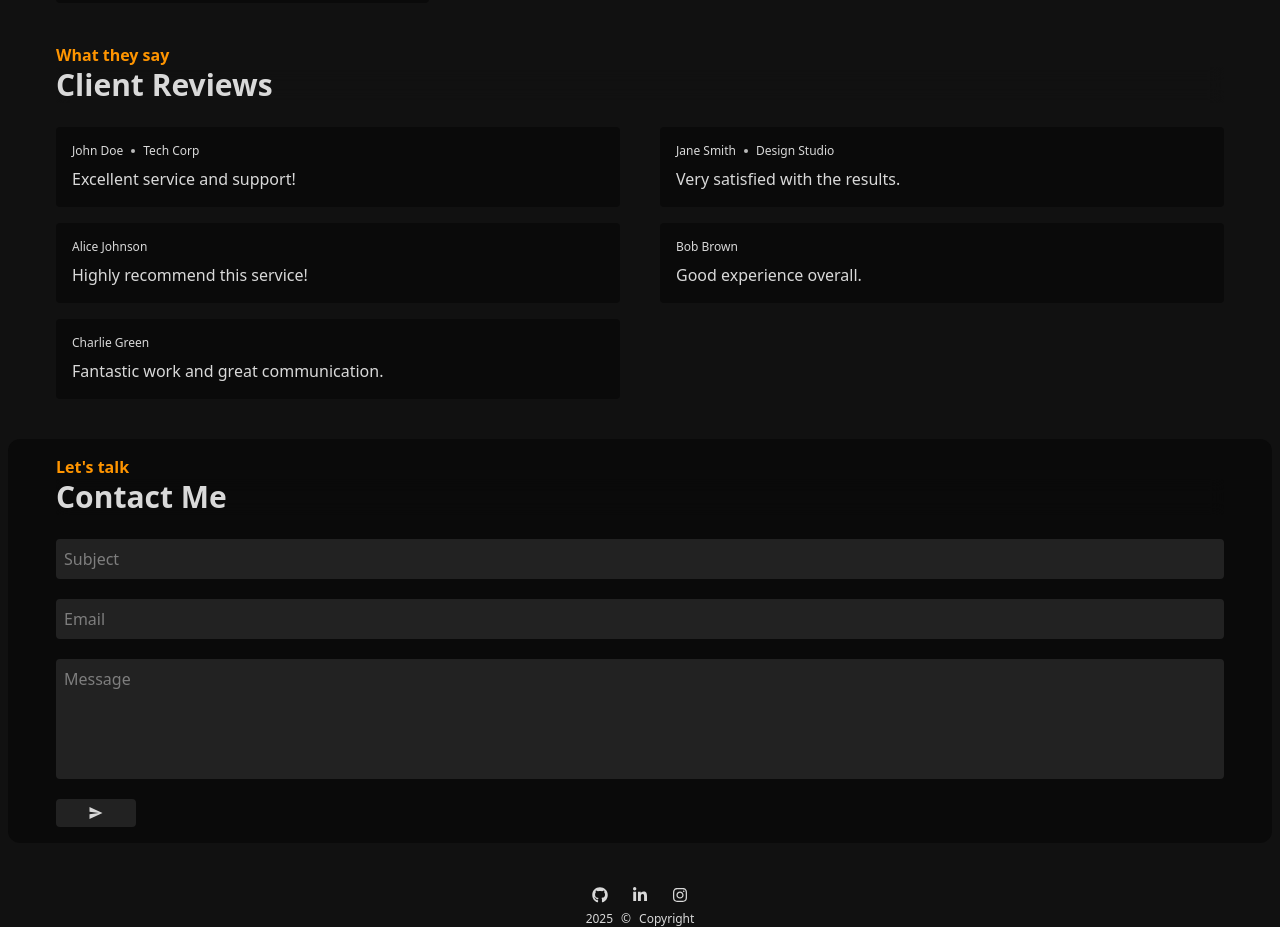
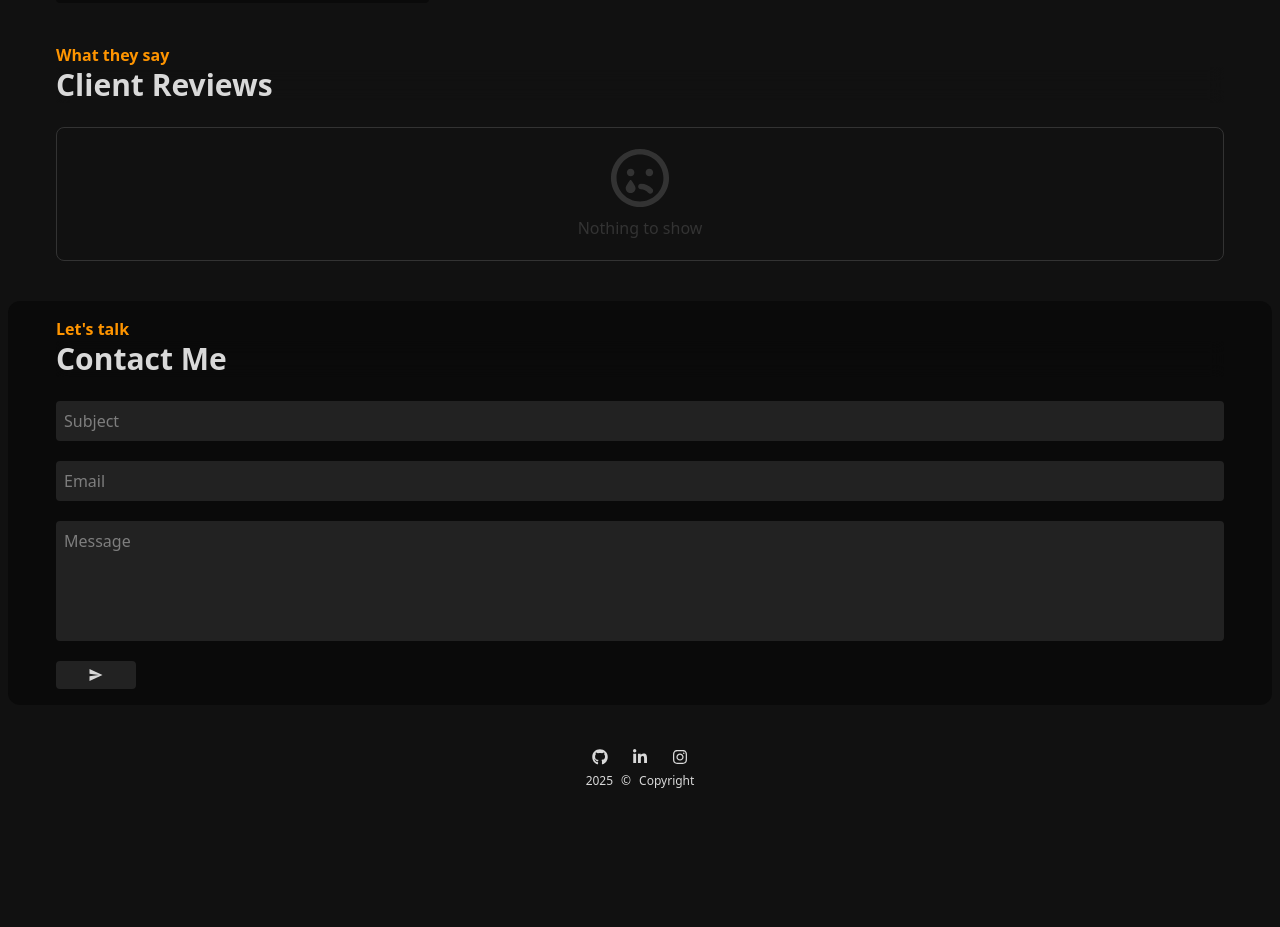
Before and after one commit to anthonywandera/anthonywandera, a React (Vite) app: page / in a window 1280 px wide. Shown: the part 1880-2807 px from the top of the page. After the commit the page ends 2669 px from the top, so only its background shows below. Built offline with nearby package versions, Linux system fonts and the light colour scheme.

Commit message:
removed all dummy data

```diff
--- a/src/data/client-reviews.ts
+++ b/src/data/client-reviews.ts
@@ -1,53 +1,53 @@
 import { ClientReview } from "../types";
 
 export const clientReviewsList: ClientReview[] = [
-  {
-    id: "1",
-    date: "2023-10-01",
-    rating: 5,
-    message: "Excellent service and support!",
-    name: "John Doe",
-    image: "/images/john-doe.jpg",
-    link: "https://example.com/john-doe",
-    company: "Tech Corp",
-    position: "CTO",
-  },
-  {
-    id: "2",
-    date: "2023-09-15",
-    rating: 4,
-    message: "Very satisfied with the results.",
-    name: "Jane Smith",
-    image: "/images/jane-smith.jpg",
-    link: "https://example.com/jane-smith",
-    company: "Design Studio",
-    position: "Creative Director",
-  },
-  {
-    id: "3",
-    date: "2023-08-20",
-    rating: 5,
-    message: "Highly recommend this service!",
-    name: "Alice Johnson",
-    image: "/images/alice-johnson.jpg",
-    link: "https://example.com/alice-johnson",
-  },
-  {
-    id: "4",
-    date: "2023-07-10",
-    rating: 4,
-    message: "Good experience overall.",
-    name: "Bob Brown",
-    image: "/images/bob-brown.jpg",
-    link: "https://example.com/bob-brown",
-  },
-  {
-    id: "5",
-    date: "2023-06-05",
-    rating: 5,
-    message: "Fantastic work and great communication.",
-    name: "Charlie Green",
-    image: "/images/charlie-green.jpg",
-    link: "https://example.com/charlie-green",
-  },
+  // {
+  //   id: "1",
+  //   date: "2023-10-01",
+  //   rating: 5,
+  //   message: "Excellent service and support!",
+  //   name: "John Doe",
+  //   image: "/images/john-doe.jpg",
+  //   link: "https://example.com/john-doe",
+  //   company: "Tech Corp",
+  //   position: "CTO",
+  // },
+  // {
+  //   id: "2",
+  //   date: "2023-09-15",
+  //   rating: 4,
+  //   message: "Very satisfied with the results.",
+  //   name: "Jane Smith",
+  //   image: "/images/jane-smith.jpg",
+  //   link: "https://example.com/jane-smith",
+  //   company: "Design Studio",
+  //   position: "Creative Director",
+  // },
+  // {
+  //   id: "3",
+  //   date: "2023-08-20",
+  //   rating: 5,
+  //   message: "Highly recommend this service!",
+  //   name: "Alice Johnson",
+  //   image: "/images/alice-johnson.jpg",
+  //   link: "https://example.com/alice-johnson",
+  // },
+  // {
+  //   id: "4",
+  //   date: "2023-07-10",
+  //   rating: 4,
+  //   message: "Good experience overall.",
+  //   name: "Bob Brown",
+  //   image: "/images/bob-brown.jpg",
+  //   link: "https://example.com/bob-brown",
+  // },
+  // {
+  //   id: "5",
+  //   date: "2023-06-05",
+  //   rating: 5,
+  //   message: "Fantastic work and great communication.",
+  //   name: "Charlie Green",
+  //   image: "/images/charlie-green.jpg",
+  //   link: "https://example.com/charlie-green",
+  // },
 ];
--- a/src/sections/reviews.tsx
+++ b/src/sections/reviews.tsx
@@ -3,6 +3,7 @@ import Dot from "../components/dot";
 import Section from "../components/Section";
 import Title from "../components/title";
 import { clientReviewsList } from "../data";
+import { FaRegSadTear } from "react-icons/fa";
 
 export default function Reviews() {
   const [page, setPage] = useState(1);
@@ -40,13 +41,22 @@ export default function Reviews() {
           </div>
         ))}
       </div>
-      {totalPages != page && (
+      {clientReviewsList.length > 0 ? (
+        totalPages != page && (
           <button
             onClick={handleLoadMore}
             className="bg-[var(--primary)] rounded p-3 w-full mt-4"
           >
             Load More
           </button>
+        )
+      ) : (
+        <div className="flex items-center justify-center text-[#333] border p-5 rounded-lg">
+          <div className="flex flex-col items-center gap-2">
+            <FaRegSadTear className="text-6xl" />
+            <p>Nothing to show</p>
+          </div>
+        </div>
       )}
     </Section>
   );
```
Lines whose indentation alone changed are shown as unchanged.
